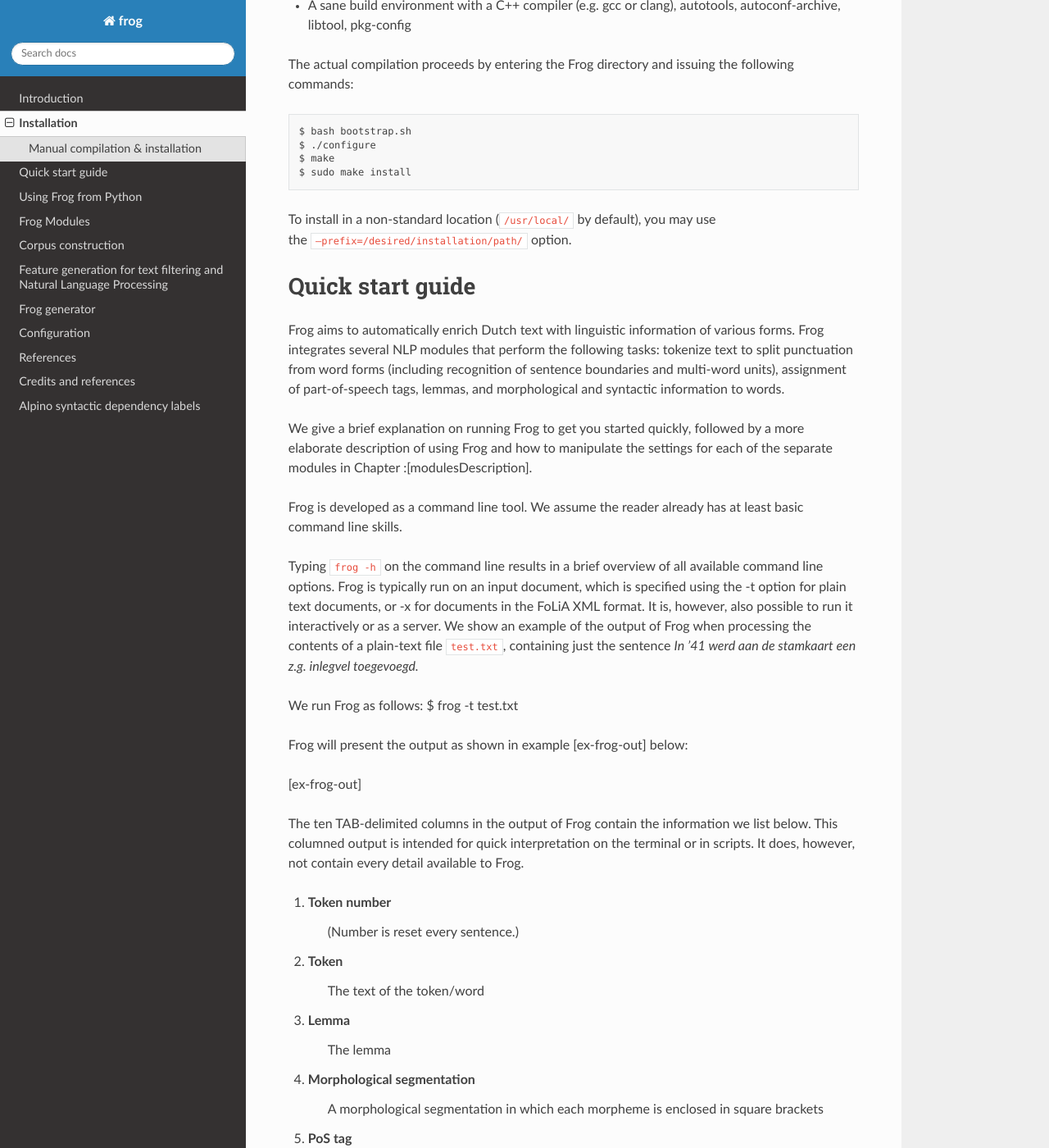
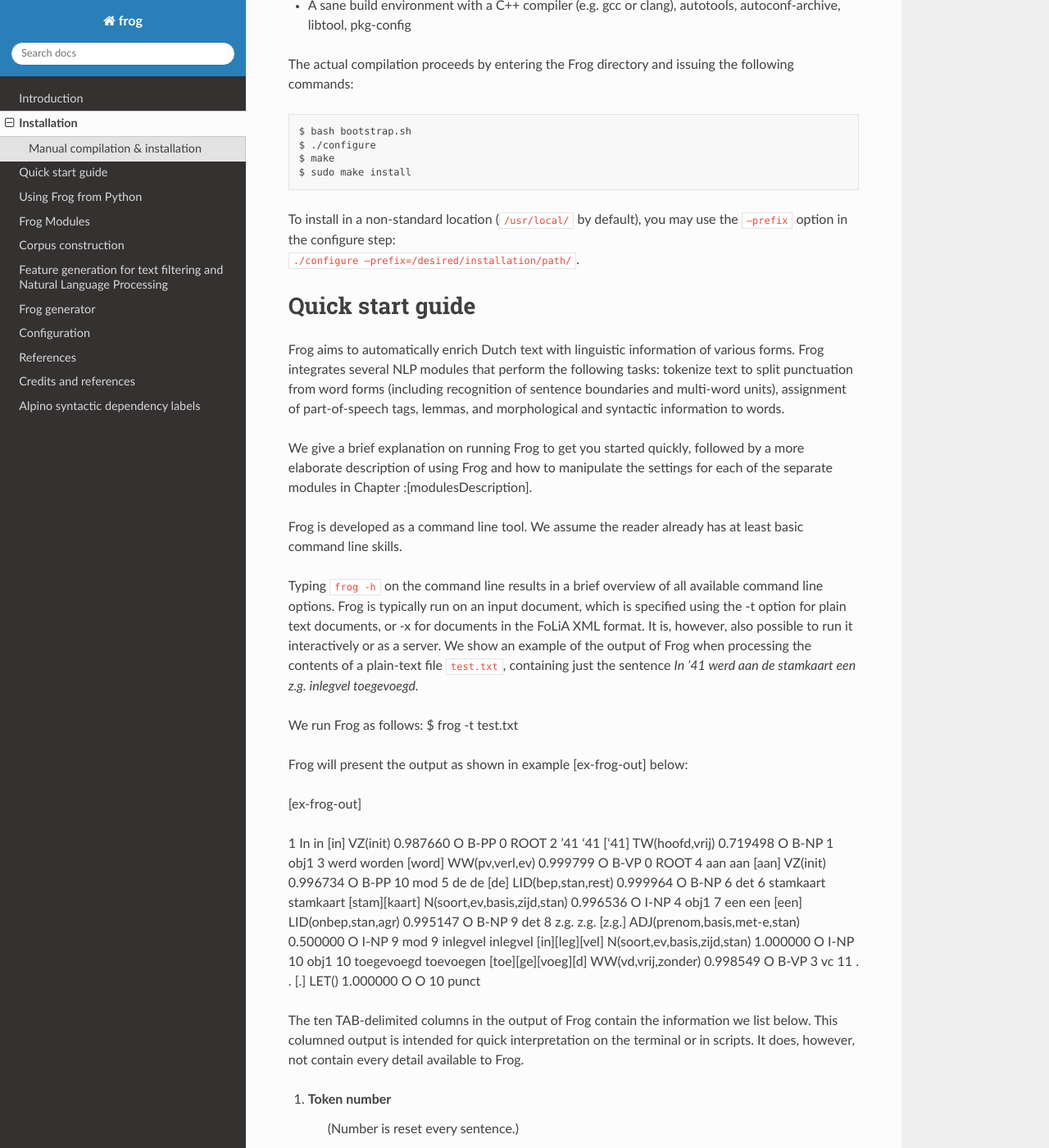
Before and after one commit to LanguageMachines/frog, a Sphinx documentation site: the page built from docs/source/installation.rst, in a window 1280 px wide and 1400 px high, scrolled down 1118 px. Shown: the whole window at 82% size. Built offline with Sphinx 7.4.7 and the Read the Docs theme 2.0.0, drawn with Linux system fonts in a browser that asks for light colours.

Commit message:
Update installation.rst
added example output

```diff
--- a/docs/source/installation.rst
+++ b/docs/source/installation.rst
@@ -77,8 +77,8 @@
     $ sudo make install
 
 | To install in a non-standard location (``/usr/local/`` by default),
-  you may use
-| the ``–prefix=/desired/installation/path/`` option.
+  you may use the ``–prefix`` option in the configure step:
+| ``./configure –prefix=/desired/installation/path/``.
 
 
 Quick start guide
@@ -112,6 +112,20 @@
 Frog will present the output as shown in example [ex-frog-out] below:
 
 [ex-frog-out]
+
+::
+
+1	In	        in	[in]	VZ(init)	0.987660	O	B-PP	0	ROOT
+2	’41	     '41	['41]	TW(hoofd,vrij)	0.719498	O	B-NP	1	obj1
+3	werd	      worden	[word]	WW(pv,verl,ev)	0.999799	O	B-VP	0	ROOT
+4	aan	      aan	[aan]	VZ(init)	0.996734	O	B-PP	10	mod
+5	de	         de	[de]	LID(bep,stan,rest)	0.999964	O	B-NP	6	det
+6	stamkaart	stamkaart	[stam][kaart]	N(soort,ev,basis,zijd,stan)	0.996536	O	I-NP	4	obj1
+7	een	een	[een]	LID(onbep,stan,agr)	0.995147	O	B-NP	9	det
+8	z.g.	z.g.	[z.g.]	ADJ(prenom,basis,met-e,stan)	0.500000	O	I-NP	9	mod
+9	inlegvel	   inlegvel	[in][leg][vel]	N(soort,ev,basis,zijd,stan)	1.000000	O	I-NP	10	obj1
+10	toegevoegd	toevoegen	[toe][ge][voeg][d]	WW(vd,vrij,zonder)	0.998549	O	B-VP	3	vc
+11	.	         .	[.]	LET()	1.000000	O	O	10	punct
 
 The ten TAB-delimited columns in the output of Frog contain the
 information we list below. This columned output is intended for quick
```
